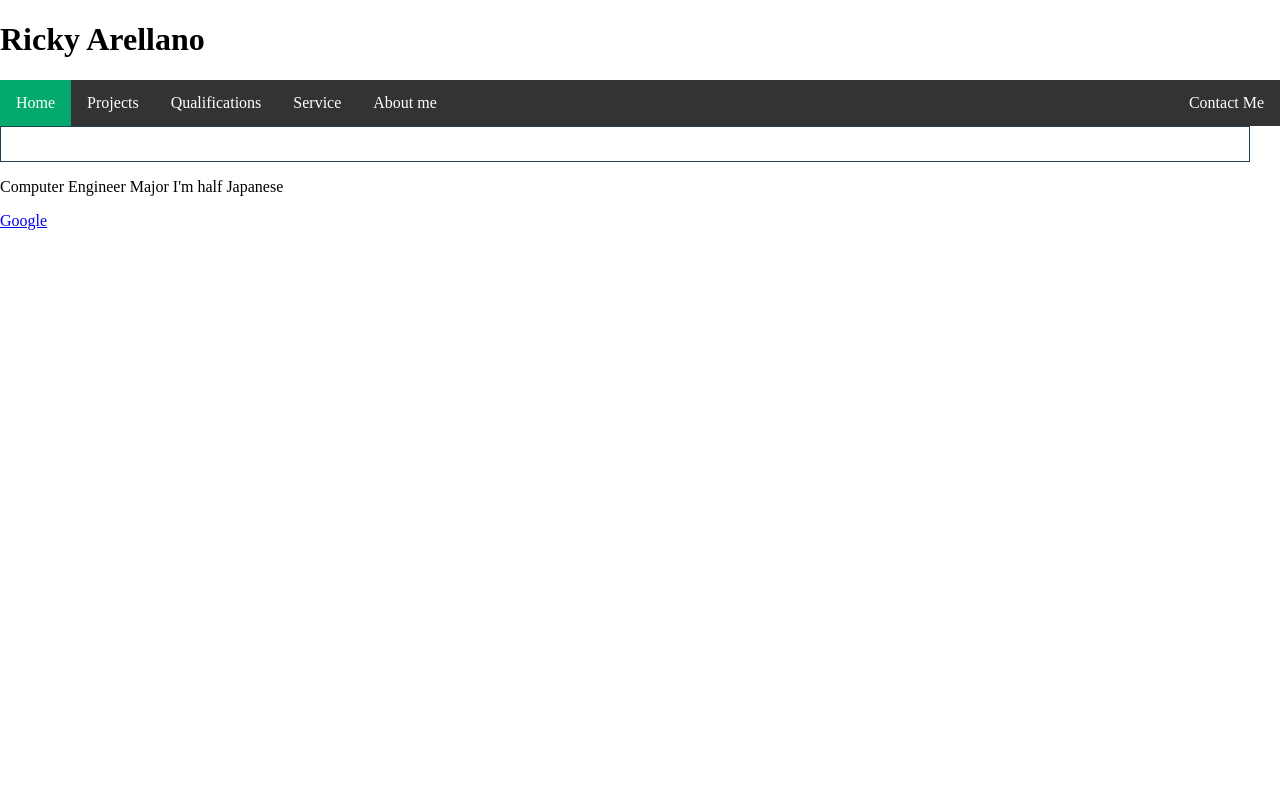
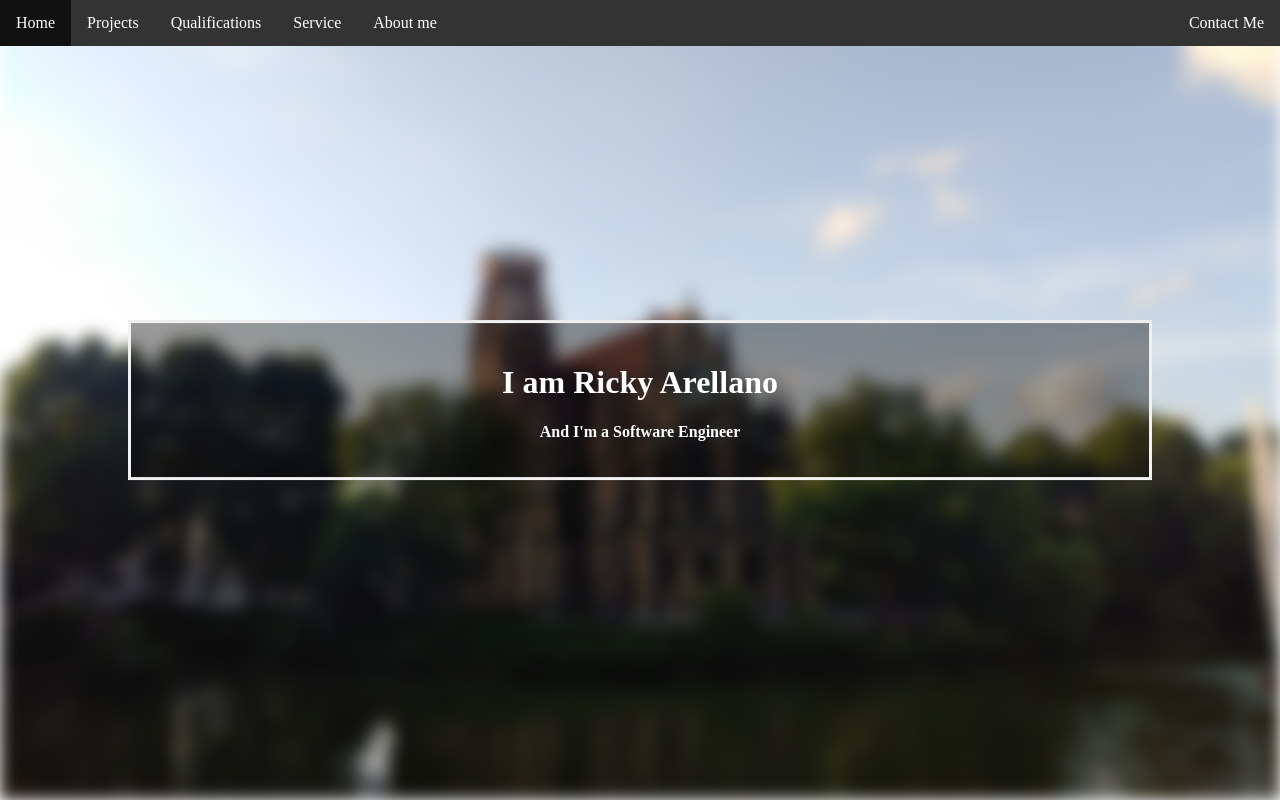
Before and after one commit to aviskara/315hw1, a plain HTML site: page index.html in a window 1280 px wide. Drawn offline with Linux system fonts and the light colour scheme.

Commit message:
background on main
added background onto main. begin to introduce z index hierarchy

```diff
--- a/css/main.css
+++ b/css/main.css
@@ -8,9 +8,10 @@
     padding: 0;
     overflow: hidden;
     background-color: #333;
-    /* position: fixed; */
-    /* top: 0; */
+    position: fixed;
+    top: 0;
     width: 100%;
+    z-index: 1;
 }
 
 .navigation a {
@@ -41,9 +42,40 @@
     bottom: 2px;
 }
 
-body {
-    /* background-image: url('https://content.codecademy.com/projects/make-a-website/lesson-3/moss6.jpg');
-    background-position: center top;
-    background-size: cover; */
+body, html{
+    height: 100%;
     margin: 0;
 }
+
+* {
+    box-sizing: border-box;
+}
+
+.bg-image{
+    background-image: url("../background.jpg");
+
+    filter: blur(8px);
+    -webkit-filter: blur(8px);
+
+    height: 100%;
+
+    background-position: center;
+    background-repeat: no-repeat;
+    background-size: cover;
+}
+
+.bg-text{
+    background-color: rgb(0,0,0);
+    background-color: rgba(0,0,0, 0.4);
+    color: white;
+    font-weight: bold;
+    border: 3px solid #f1f1f1;
+    position: absolute;
+    top: 50%;
+    left: 50%;
+    transform: translate(-50%, -50%);
+    z-index: 2;
+    width: 80%;
+    padding: 20px;
+    text-align: center;
+}
--- a/index.html
+++ b/index.html
@@ -9,7 +9,8 @@
 
 <body>
     <header>
-        <h1 class="pageTitle">Ricky Arellano</h1>
+
+    </header>
     <nav class="navigation">
         <ul>
             <li><a class="active" href="#home">Home</a></li>
@@ -19,12 +20,13 @@
             <li><a href="html/aboutMe.html">About me</a></li>
             <li style="float:right"><a href="html/contactMe.html">Contact Me</a></li>
         </ul>
-            <div class="contactBtn"><a>Contact</a></div>
     </nav>
+    <div class="bg-image"></div>
 
-        <p class="introcuction">Computer Engineer Major I'm half Japanese</p>
-        <a href="https:www.google.com">Google</a>
-    </header>
+        <div class="bg-text">
+            <h1>I am Ricky Arellano</h1>
+            <p>And I'm a Software Engineer</p>
+        </div>
 </body>
 
 </html>
```
Also changed, not shown: background.jpg (added), css/background.jpg (added). Lines whose indentation alone changed are shown as unchanged.
